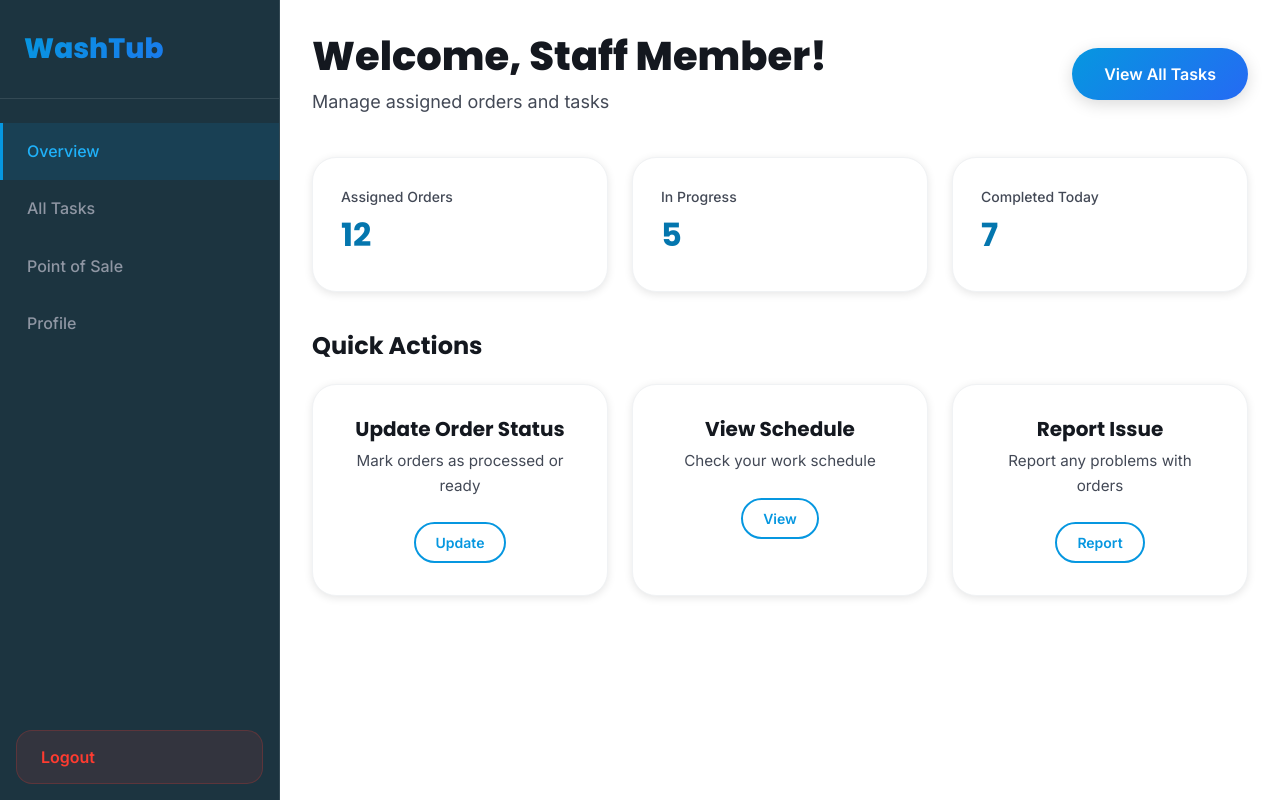
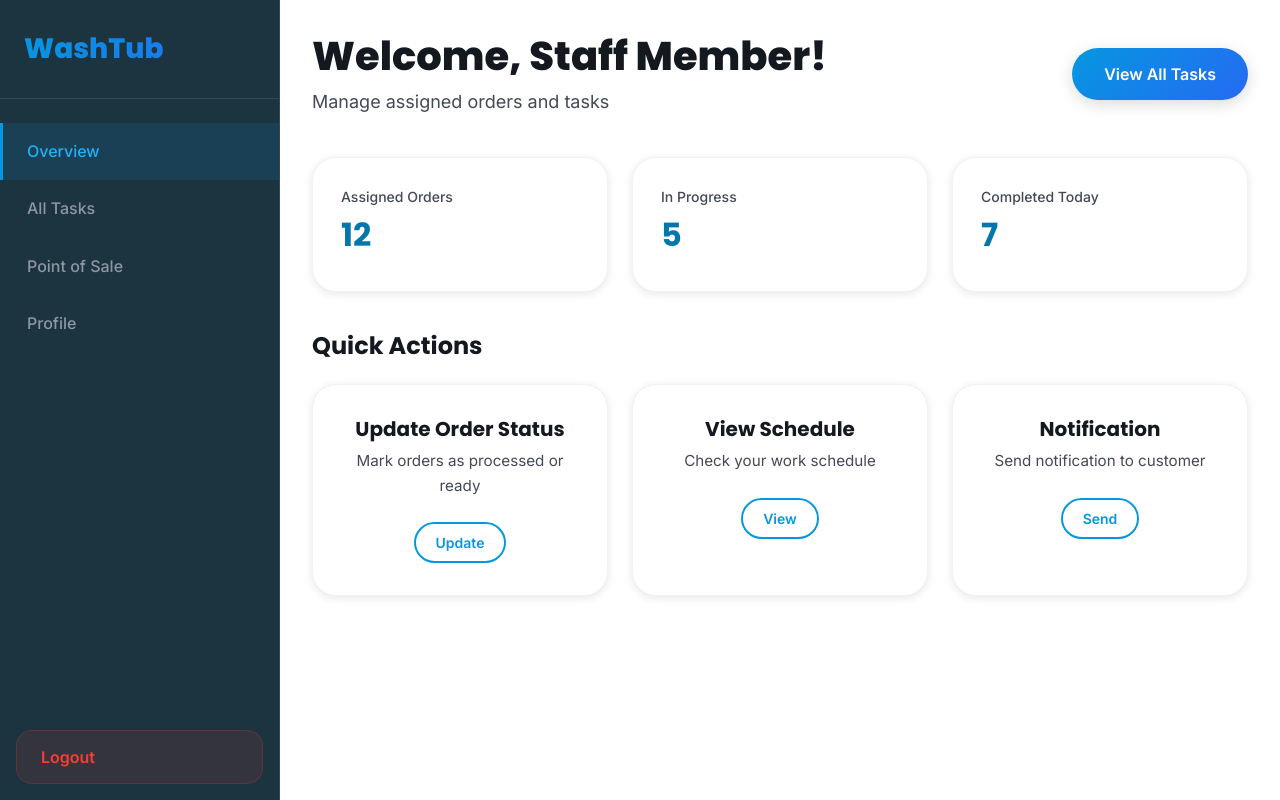
Before and after one commit to KavishaPerera/Wash-TUB, a React app in the folder frontend/: page /staff-dashboard in a window 1280 px wide. Built offline with nearby package versions, Linux system fonts and the light colour scheme; the HTML template or start-up script is replaced by a standard one.

Commit message:
notifications in cus. dashboard

```diff
--- a/frontend/src/pages/StaffDashboard.jsx
+++ b/frontend/src/pages/StaffDashboard.jsx
@@ -74,9 +74,9 @@ const StaffDashboard = () => {
                             <button className="btn btn-secondary btn-small">View</button>
                         </div>
                         <div className="action-card">
-                            <h3>Report Issue</h3>
-                            <p>Report any problems with orders</p>
-                            <button className="btn btn-secondary btn-small">Report</button>
+                            <h3>Notification</h3>
+                            <p>Send notification to customer</p>
+                            <button className="btn btn-secondary btn-small">Send</button>
                         </div>
                     </div>
                 </section>
```
